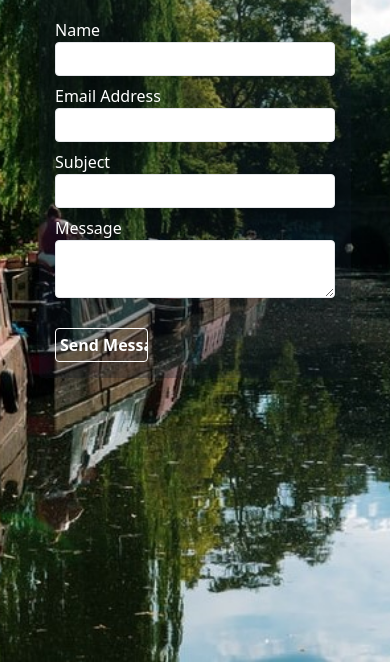
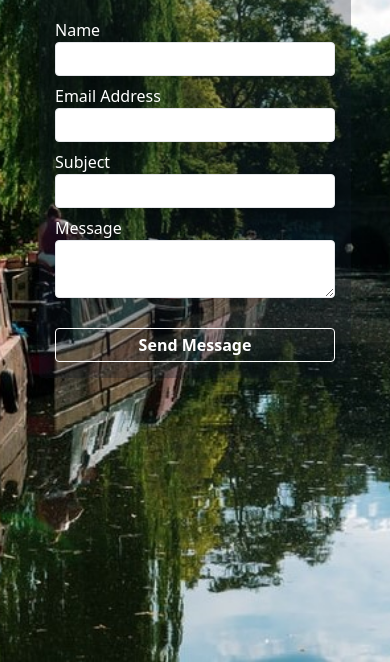
Before and after one commit to devmegan/crt, a React app: page / in a window 390 px wide. Shown: the part 222-884 px from the top of the page. Built offline with nearby package versions, Linux system fonts and the light colour scheme.

Commit message:
add responsive submit btn width

```diff
--- a/src/index.css
+++ b/src/index.css
@@ -44,7 +44,7 @@ input, textarea {
 }
 
 .btn-submit {
-  @apply w-1/3 bg-opacity-0 bg-white border-white font-semibold mt-6 text-white text-center hover:bg-white hover:text-gray-700;
+  @apply w-full md:w-1/3 bg-opacity-0 bg-white border-white font-semibold mt-6 text-white text-center hover:bg-white hover:text-gray-700;
 }
 
 
```
